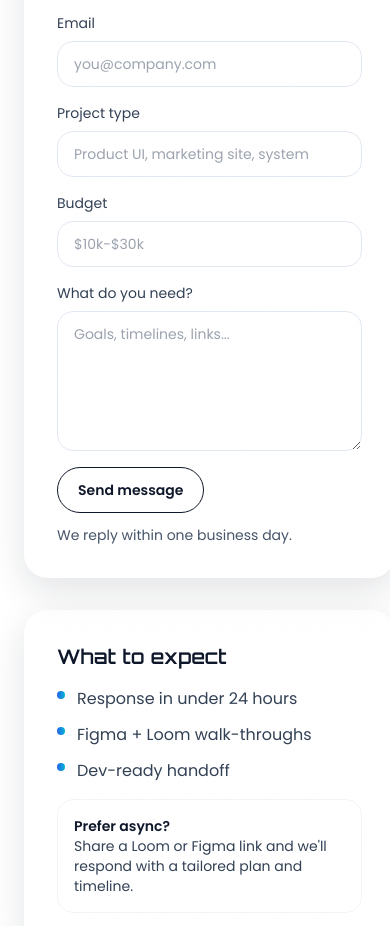
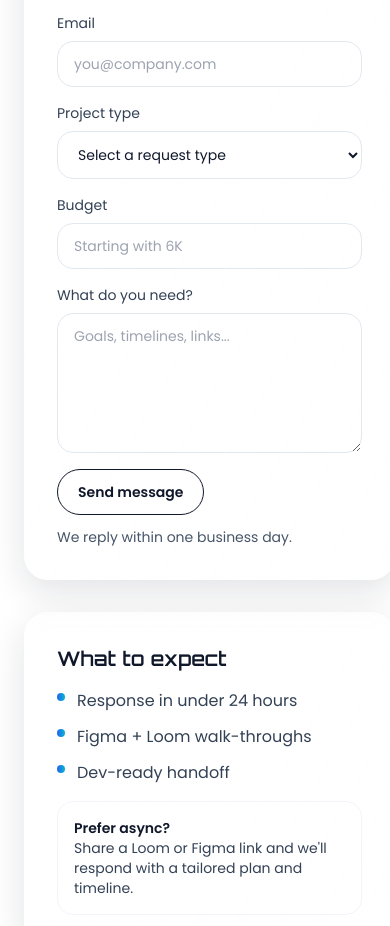
Before and after one commit to riteshkusingh27/1solutions, a React (Vite) app: page / in a window 390 px wide. Shown: the part 5340-6266 px from the top of the page. Built offline with nearby package versions, Linux system fonts and the light colour scheme.

Commit message:
contact updated with select type

```diff
--- a/package.json
+++ b/package.json
@@ -12,7 +12,8 @@
   "dependencies": {
     "framer-motion": "^12.34.0",
     "react": "^19.2.0",
-    "react-dom": "^19.2.0"
+    "react-dom": "^19.2.0",
+    "react-toastify": "^11.0.5"
   },
   "devDependencies": {
     "@eslint/js": "^9.39.1",
--- a/src/components/ContactForm.jsx
+++ b/src/components/ContactForm.jsx
@@ -1,7 +1,59 @@
+import React, { useState } from 'react'
 import { motion } from 'framer-motion'
+import { ToastContainer, toast } from 'react-toastify'
+import 'react-toastify/dist/ReactToastify.css'
 import { contact } from '../data/content'
 
-const ContactForm = () => (
+const ContactForm = () => {
+  const initialFormData = {
+    name: '',
+    email: '',
+    project: '',
+    budget: '',
+    details: '',
+  }
+
+  const [formData, setFormData] = useState(initialFormData)
+
+  const handleChange = (event) => {
+    const { name, value } = event.target
+    setFormData((prev) => ({ ...prev, [name]: value }))
+  }
+
+  const handleSubmit = async (event) => {
+    event.preventDefault()
+    try {
+      const response = await fetch('https://serpbackend.vercel.app/api/contact', {
+        method: 'POST',
+        headers: { 'Content-Type': 'application/json' },
+        body: JSON.stringify(formData),
+      })
+      const payloadText = await response.text()
+      let payload
+
+      try {
+        payload = JSON.parse(payloadText)
+      } catch (parseError) {
+        payload = null
+      }
+
+      const successMessage = payload?.success || payload?.message || payloadText || 'Message sent!'
+
+      if (!response.ok) {
+        toast.error('Something went wrong. Please try again.')
+        return
+      }
+      toast.success(String(successMessage))
+      setFormData(initialFormData)
+    } catch (error) {
+      toast.error('Something went wrong. Please try again.')
+    }
+  }
+
+  return (
+    <>
+      <ToastContainer position="top-center" toastClassName="rounded-2xl shadow-lg" />
+
       <motion.section
         id="contact"
         className="px-6 pb-20 pt-4"
@@ -16,7 +68,7 @@ const ContactForm = () => (
           <h2 className="font-orbitron text-3xl font-semibold text-slate-900 sm:text-4xl">Share your goals</h2>
           <p className="mt-3 max-w-xl text-slate-600">{contact.headline}</p>
 
-        <form className="mt-8 grid gap-4 sm:grid-cols-2">
+          <form className="mt-8 grid gap-4 sm:grid-cols-2" onSubmit={handleSubmit}>
             <label className="flex flex-col gap-2 text-sm text-slate-700">
               Name
               <input
@@ -24,6 +76,8 @@ const ContactForm = () => (
                 type="text"
                 name="name"
                 placeholder="Your name"
+                value={formData.name}
+                onChange={handleChange}
               />
             </label>
             <label className="flex flex-col gap-2 text-sm text-slate-700">
@@ -33,16 +87,27 @@ const ContactForm = () => (
                 type="email"
                 name="email"
                 placeholder="you@company.com"
+                value={formData.email}
+                onChange={handleChange}
               />
             </label>
             <label className="flex flex-col gap-2 text-sm text-slate-700">
               Project type
-            <input
-              className="rounded-2xl border border-slate-200 bg-transparent px-4 py-3 text-slate-900 outline-none transition focus:border-primary/60"
-              type="text"
+              <select
+                className="rounded-2xl border border-slate-200 bg-white px-4 py-3 text-slate-900 outline-none transition focus:border-primary/60"
                 name="project"
-              placeholder="Product UI, marketing site, system"
-            />
+                value={formData.project}
+                onChange={handleChange}
+              >
+                <option value="">Select a request type</option>
+                <option value="website">Website</option>
+                <option value="static website">Static website</option>
+                <option value="dynamic website">Dynamic website</option>
+                <option value="crm tool">CRM tool</option>
+                <option value="portfolio website">Portfolio website</option>
+                <option value="catalog website">Catalog website</option>
+                <option value="ecommerce website">Ecommerce website</option>
+              </select>
             </label>
             <label className="flex flex-col gap-2 text-sm text-slate-700">
               Budget
@@ -50,7 +115,9 @@ const ContactForm = () => (
                 className="rounded-2xl border border-slate-200 bg-transparent px-4 py-3 text-slate-900 outline-none transition focus:border-primary/60"
                 type="text"
                 name="budget"
-              placeholder="$10k-$30k"
+                placeholder="Starting with 6K"
+                value={formData.budget}
+                onChange={handleChange}
               />
             </label>
             <label className="sm:col-span-2 flex flex-col gap-2 text-sm text-slate-700">
@@ -59,6 +126,8 @@ const ContactForm = () => (
                 className="min-h-[140px] rounded-2xl border border-slate-200 bg-transparent px-4 py-3 text-slate-900 outline-none transition focus:border-primary/60"
                 name="details"
                 placeholder="Goals, timelines, links..."
+                value={formData.details}
+                onChange={handleChange}
               />
             </label>
             <div className="sm:col-span-2 flex flex-wrap items-center gap-3">
@@ -87,6 +156,8 @@ const ContactForm = () => (
         </aside>
       </div>
     </motion.section>
+    </>
   )
+}
 
 export default ContactForm
```
Also changed, not shown: 1 other file (tests, documents, lock files or other folders). Lines whose indentation alone changed are shown as unchanged.
